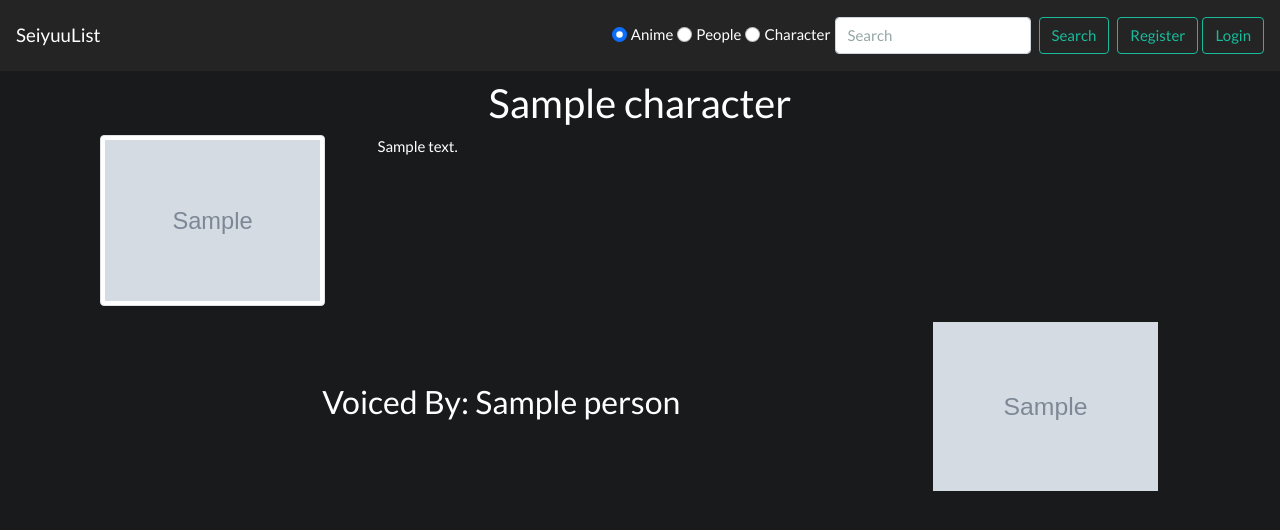
After one commit to andy9299/seiyuulist, a Flask app: page /character/1 in a window 1280 px wide. The commit adds this page. Shown: the top 530 px of the page. Run offline with Flask 2, Linux system fonts and the light colour scheme; grey boxes marked "Sample" are stand-in pictures; a database or web service that is not in the repository returns one stand-in record (values such as "Sample title"); data that the repository does not hold is empty.

Commit message:
added view character info and searching

```diff
--- a/seiyuu-list-app/app.py
+++ b/seiyuu-list-app/app.py
@@ -18,83 +18,119 @@ app.config["SECRET_KEY"] = os.environ.get("SECRET_KEY", "qwerty")
 debug = DebugToolbarExtension(app)
 
 
-def get_info_from_show_data(data):
-    """Given a response from jikanapi about a show, extract the data"""
+def get_info_from_anime_data(anime_data):
+    """Given a response from jikanapi about an anime, extract the data"""
     genres = []
-    for genre in data.get("genres"):
-        genres.append(genre.get("name"))
+    if anime_data.get('genres'):
+        for genre in anime_data.get("genres"):
+            genres.append(genre.get("name"))
     return {
-        "id": data.get("mal_id"),
-        "image_url": data.get("images").get("jpg").get("image_url"),
-        "title": data.get("title"),
-        "synopsis": data.get("synopsis"),
-        "rating": data.get("rating"),
+        "id": anime_data.get("mal_id"),
+        "image_url": anime_data.get("images").get("jpg").get("image_url"),
+        "title": anime_data.get("title"),
+        "synopsis": anime_data.get("synopsis"),
+        "rating": anime_data.get("rating"),
         "genres": genres,
-        "type": data.get("type"),
+        "type": anime_data.get("type"),
     }
 
 
-def get_info_from_characters_data(data, role=None):
+def get_info_by_role(data, type, role=None):
     """
-    Given a response from jikanapi that has a list of characters grab the characters' info
-    role is used to specify the role of the character either with 'main' (Main roles), or 'supporting' (Supporting roles).
+    Given a response from jikanapi that has a list of characters/anime
+    filter the list by role with 'main' (Main roles),
+    or 'supporting' (Supporting roles).
     Not specifying type will grab all the characters.
     """
-    characters = []
-    for character in data:
-        if role[0] == None or character.get("role").lower() == role.lower():
-            curr_character = character.get("character")
-            character_info = {
-                "character_id": curr_character.get("mal_id"),
-                "character_name": curr_character.get("name"),
-                "character_image_url": curr_character
-                .get("images")
-                .get("jpg")
-                .get("image_url"),
-                "role": character.get("role"),
-            }
-            if character.get("voice_actors") is not None and character.get(
-                "voice_actors"
-            ):
-                voice_actor = character.get("voice_actors")[0]
-                character_info["seiyuu_id"] = (
-                    voice_actor.get("person").get("mal_id")
-                )
-                character_info["seiyuu_name"] = (
-                    voice_actor.get("person").get("name")
-                )
-                character_info["seiyuu_image_url"] = (
-                    voice_actor
-                    .get("person")
-                    .get("images")
-                    .get("jpg")
-                    .get("image_url")
-                )
-            if character.get("anime") is not None:
-                character_info["title"] = character.get("anime").get("title")
-                character_info["anime_id"] = character.get("anime").get("mal_id")
-            characters.append(character_info)
-    return characters
+    info = []
+    if type.lower() == "character":
+        for character in data:
+            if role == None or character.get("role").lower() == role.lower():
+                character_info = get_info_from_character_data(character)
+                info.append(character_info)
 
+    elif type.lower() == "anime":
+        for anime in data:
+            if role == None or anime.get("role").lower() == role.lower():
+                anime_info = get_info_from_anime_data(anime.get('anime'))
+                info.append(anime_info)
+    return info
 
-def get_info_from_person_data(person):
+def get_info_from_character_data(character_data):
     """
-    Given a response from jikanapi that has information about a person grab their info.
+    Given a response from jikanapi with information on one character
+    grab the characters info
+    """
+    # when getting information about characters from the jikanApi depending on
+    # where it is requested there could be a lot of varying nested/named data
+
+    # requested from /anime/ or /people/
+    if character_data.get("character"):
+        curr_character = character_data.get("character")
+        voice_actor = "voice_actors"
+    # requested from /characters/
+    else:
+        curr_character = character_data
+        voice_actor = "voices"
+
+    character_info = {
+        "character_id": curr_character.get("mal_id"),
+        "character_name": curr_character.get("name"),
+        "character_image_url": curr_character
+        .get("images")
+        .get("jpg")
+        .get("image_url"),
+        "role": character_data.get("role"),
+        'about': character_data.get('about')
+    }
+
+    # some characters have no voice actors
+    if character_data.get(voice_actor) is not None and character_data.get(voice_actor):
+        voice_actor_index = 0
+        for i, dict in enumerate(character_data.get(voice_actor)):
+            if dict['language'] == 'Japanese':
+                voice_actor_index = i
+                break
+        voice_actor = character_data.get(voice_actor)[voice_actor_index]
+        character_info["seiyuu_id"] = (
+            voice_actor.get("person").get("mal_id")
+        )
+        character_info["seiyuu_name"] = (
+            voice_actor.get("person").get("name")
+        )
+        character_info["seiyuu_image_url"] = (
+            voice_actor
+            .get("person")
+            .get("images")
+            .get("jpg")
+            .get("image_url")
+        )
+
+    # check if it is from /characters if it is we need every anime instead of 1 so we dont need this
+    if character_data.get("anime") is not None and not isinstance(character_data.get("anime"), list):
+        character_info["title"] = character_data.get("anime").get("title")
+        character_info["anime_id"] = character_data.get("anime").get("mal_id")
+    return character_info
+
+def get_info_from_person_data(person_data):
+    """
+    Given a response from jikanapi that has information about a person
+    breakdown their information
     """
     jp_name = ""
-    if person.get("family_name") is not None:
-        jp_name += (person.get("family_name") + " ")
-    if person.get("given_name") is not None:
-        jp_name += person.get("given_name")
+    if person_data.get("family_name") is not None:
+        jp_name += (person_data.get("family_name") + " ")
+    if person_data.get("given_name") is not None:
+        jp_name += person_data.get("given_name")
     jp_name = jp_name.strip()
     return {
-        "id": person.get("mal_id"),
-        "name": person.get("name"),
+        "id": person_data.get("mal_id"),
+        "name": person_data.get("name"),
         "jp_name": jp_name,
-        "image_url": person.get("images").get("jpg").get("image_url"),
-        "about": person.get("about"),
-        "birthday": person.get("birthday"),
-        "website_url": person.get("website_url"),
+        "image_url": person_data.get("images").get("jpg").get("image_url"),
+        "about": person_data.get("about"),
+        "birthday": person_data.get("birthday"),
+        "website_url": person_data.get("website_url"),
     }
 
 def get_jikan_request(url, params=None):
@@ -117,13 +153,12 @@ def add_user_to_g():
     else:
         g.user = None
 
-
 @app.route("/")
 def root():
     """Homepage."""
     try:
         seasonals_req = get_jikan_request("/seasons/now")
-        anime_info = get_info_from_show_data(random.choice(seasonals_req.get("data")))
+        anime_info = get_info_from_anime_data(random.choice(seasonals_req.get("data")))
         all_seasonals = []
         page = 1
         while True:
@@ -143,14 +178,14 @@ def root():
                 break
 
         characters_req = get_jikan_request(f"/anime/{anime_info.get('id')}/characters")
-        characters_info = get_info_from_characters_data(characters_req.get("data"), "main")
-
+        characters_info = get_info_by_role(characters_req.get("data"), "character", "main")
         return render_template(
             "home.html",
             anime_info=anime_info,
             characters_info=characters_info,
             all_seasonals=all_seasonals,
         )
+
     except KeyError:
         flash("Something went wrong with the api request!")
         return render_template("home.html")
@@ -163,14 +198,13 @@ def person_info(person_id):
     try:
         person_req = get_jikan_request(f"/people/{person_id}/full")
         info = get_info_from_person_data(person_req.get("data"))
-        main_roles = get_info_from_characters_data(person_req.get("data").get("voices"), "main")
-        sup_roles = get_info_from_characters_data(
-            person_req.get("data").get("voices"), "supporting"
-        )
+        main_roles = get_info_by_role(person_req.get("data").get("voices"), "character", "main")
+        sup_roles = get_info_by_role(person_req.get("data").get("voices"), "character", "supporting")
 
         return render_template(
             "person.html", info=info, main_roles=main_roles, sup_roles=sup_roles
         )
+
     except KeyError:
         flash("Something went wrong with the api request!")
         return redirect(url_for('root'))
@@ -181,32 +215,59 @@ def anime_info(anime_id):
     """View information about an anime"""
     try:
         anime_req = get_jikan_request(f"/anime/{anime_id}/full")
-        info = get_info_from_show_data(anime_req.get("data"))
+        info = get_info_from_anime_data(anime_req.get("data"))
 
         characters_req = get_jikan_request(f"/anime/{anime_id}/characters")
-        main_characters = get_info_from_characters_data(characters_req.get("data"), "main")
-        sup_characters = get_info_from_characters_data(characters_req.get("data"), "supporting")
+        main_characters = get_info_by_role(characters_req.get("data"), "character", "main")
+        sup_characters = get_info_by_role(characters_req.get("data"), "character", "supporting")
         return render_template(
             "anime.html", info=info, main_characters=main_characters, sup_characters=sup_characters
         )
+
+    except KeyError:
+        flash("Something went wrong with the api request!")
+        return redirect(url_for('root'))
+
+@app.route("/character/<int:character_id>")
+def character_info(character_id):
+    """View information about a character"""
+    try:
+        character_req = get_jikan_request(f"/characters/{character_id}/full")
+        character_info = get_info_from_character_data(character_req.get('data'))
+        main_character_anime = get_info_by_role(character_req.get('data').get('anime'), 'anime', 'main')
+        sup_character_anime = get_info_by_role(character_req.get('data').get('anime'), 'anime', 'supporting')
+
+        return render_template(
+            "character.html",
+            character_info=character_info, main_character_anime=main_character_anime, sup_character_anime=sup_character_anime
+            )
+
     except KeyError:
         flash("Something went wrong with the api request!")
         return redirect(url_for('root'))
 
 @app.route("/search/")
 def search():
+    """Handle Searching"""
     try:
-        search_req = get_jikan_request(f"/{request.args.get('type')}/", {'q': request.args.get('q')})
+        type = request.args.get('type')
+        query = request.args.get('q')
+        page = request.args.get('p')
+        search_req = get_jikan_request(f"/{type}/", {'q': query, 'page': page, 'sort': 'desc', 'order_by': 'favorites'})
         pages = search_req.get('pagination').get('last_visible_page')
-        if request.args.get('type') == 'anime':
-            results = []
+        results = []
+
+        if type == 'anime':
             for anime in search_req.get('data'):
-                results.append(get_info_from_show_data(anime))
-        elif request.args.get('type') == 'people':
-            results = []
+                results.append(get_info_from_anime_data(anime))
+        elif type == 'people':
             for person in search_req.get('data'):
                 results.append(get_info_from_person_data(person))
-        return render_template("base.html")
+        elif type == 'characters':
+            results = get_info_by_role(search_req.get('data'), 'character')
+
+        return render_template("search.html", results=results, pages=pages)
+
     except KeyError:
         flash("Something went wrong with the api request!")
         return redirect(url_for('root'))
--- a/seiyuu-list-app/templates/base.html
+++ b/seiyuu-list-app/templates/base.html
@@ -59,11 +59,11 @@
   </nav>
 
   <div class="container mt-2">
-    {% block content %}
-    {% endblock %}
     {% for msg in get_flashed_messages() %}
     <p class="text-danger mt-2 rounded">{{ msg }}</p>
     {% endfor %}
+    {% block content %}
+    {% endblock %}
   </div>
 
 </body>
--- /dev/null
+++ b/seiyuu-list-app/templates/character.html
@@ -0,0 +1,88 @@
+{% extends 'base.html' %}
+{% block content %}
+
+{% if character_info %}
+
+<div class="container mb-3">
+  <h2 class=" text-center">{{character_info.character_name}}</h2>
+  <div class="row">
+    <div class="col-md-3">
+      <img src="{{character_info.character_image_url}}" alt="image not found!" class="img-thumbnail normal-img">
+      {% if session['current_user'] %}
+      <!-- add favoriting here -->
+      {% endif %}
+    </div>
+    <div class="col-md-9" style="white-space: pre-wrap;">
+      {%- if character_info.about -%}
+      {{character_info.about|urlize}}
+      {%- else -%}
+      No information found!
+      {%- endif -%}
+    </div>
+  </div>
+</div>
+
+<div class="container mb-3">
+  <div class="row align-items-center">
+    <div class="col-md-9" style="white-space: pre-wrap;">
+      <h3 class="text-center">Voiced By: {{ character_info.seiyuu_name }}</h3>
+    </div>
+    <div class="col-md-3">
+      {% if character_info.seiyuu_id %}
+      <a href="/person/{{character_info.seiyuu_id}}">
+        <img src="{{character_info.seiyuu_image_url}}" alt="image not found!" class="normal-img">
+      </a>
+      {% else %}
+      <img src="{{character_info.seiyuu_image_url}}" alt="image not found!" class="normal-img">
+      {% endif %}
+    </div>
+  </div>
+</div>
+
+{% endif %}
+
+{% if main_character_anime %}
+<h3>Main Character in:</h3>
+<div class="img-container text-center mb-3">
+  {% for anime in main_character_anime %}
+  <a href="/anime/{{anime.id}}" class="link-light">
+    <div class="card bg-dark d-flex">
+      <div class="row no-gutters">
+        <div class="col-auto">
+          <img src="{{anime.image_url}}" class="normal-img" alt="image not found!">
+        </div>
+        <div class="col align-items-center d-flex">
+          <div class="card-block px-2">
+            <h4 class="card-title">{{anime.title}}</h4>
+          </div>
+        </div>
+      </div>
+    </div>
+  </a>
+  {% endfor %}
+</div>
+{% endif %}
+
+{% if sup_character_anime %}
+<h3>Supporting Character in:</h3>
+<div class="img-container text-center mb-3">
+  {% for anime in sup_character_anime %}
+  <a href="/anime/{{anime.id}}" class="link-light">
+    <div class="card bg-dark d-flex">
+      <div class="row no-gutters">
+        <div class="col-auto">
+          <img src="{{anime.image_url}}" class="normal-img" alt="image not found!">
+        </div>
+        <div class="col align-items-center d-flex">
+          <div class="card-block px-2">
+            <h4 class="card-title">{{anime.title}}</h4>
+          </div>
+        </div>
+      </div>
+    </div>
+  </a>
+  {% endfor %}
+</div>
+{% endif %}
+
+{% endblock %}
--- a/seiyuu-list-app/templates/person.html
+++ b/seiyuu-list-app/templates/person.html
@@ -24,7 +24,7 @@
 <h3>Main Roles:</h3>
 <div class="img-container text-center mb-3">
   {% for character in main_roles %}
-  <a href="/anime/{{character.anime_id}}" class="link-light">
+  <a href="/character/{{character.character_id}}" class="link-light">
     <div class="card bg-dark">
       <div class="row no-gutters">
         <div class="col-auto">
```
Also changed, not shown: seiyuu-list-app/templates/anime.html (+21 -7 lines), seiyuu-list-app/templates/home.html (+18 -8 lines), seiyuu-list-app/templates/search.html (added, +77 -0 lines).
